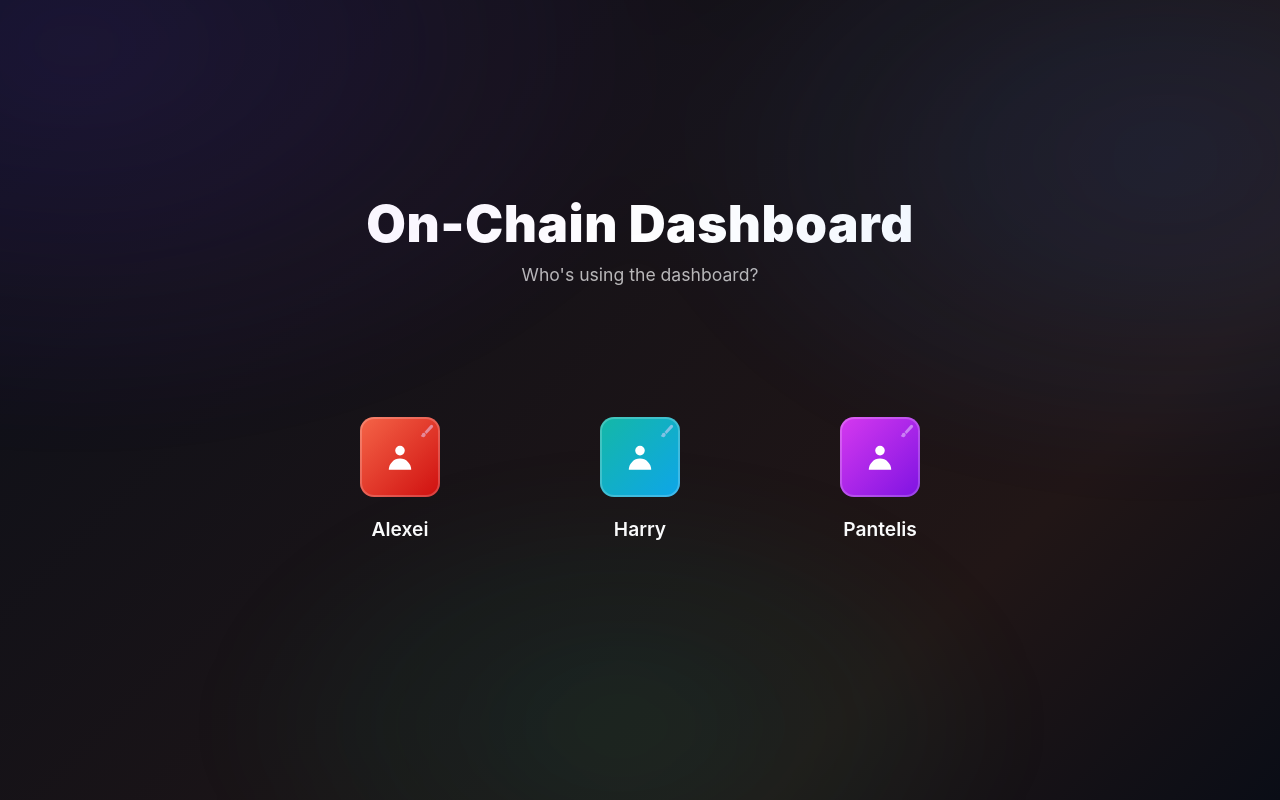
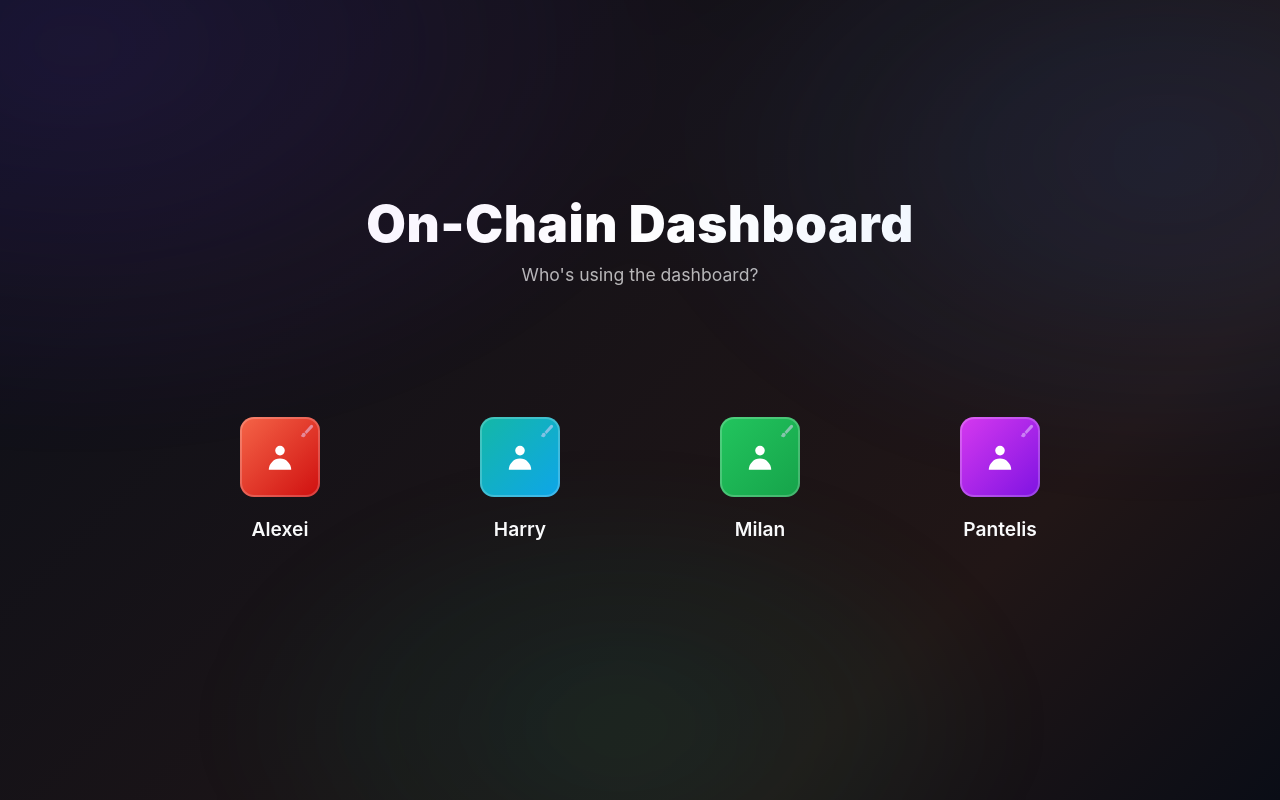
Before and after one commit to TehSN/ocd-project, a React (Create React App) app: page / in a window 1280 px wide. Built offline with nearby package versions, Linux system fonts and the light colour scheme.

Commit message:
Update TypeScript version in package-lock.json; enhance UserAuthModal styles with increased grid size and additional user; add new green gradient for user avatars.

```diff
--- a/src/components/UserAuthModal.css
+++ b/src/components/UserAuthModal.css
@@ -127,8 +127,9 @@
 }
 
 .startup-screen .users-grid {
-  max-width: 800px;
+  max-width: 1000px;
   margin: 20px auto;
+  grid-template-columns: repeat(4, 1fr);
 }
 
 .user-card {
--- a/src/components/UserAuthModal.js
+++ b/src/components/UserAuthModal.js
@@ -23,7 +23,7 @@ function UserAuthModal({ isOpen, onClose, onLogin, isDarkMode, allowClose = true
   const [openPaletteFor, setOpenPaletteFor] = useState(null);
 
   // Predefined user names as per requirements
-  const PREDEFINED_USERS = ['Alexei', 'Harry', 'Pantelis'];
+  const PREDEFINED_USERS = ['Alexei', 'Harry', 'Milan', 'Pantelis'];
 
   // Handle back navigation
   const handleBack = useCallback(() => {
@@ -83,6 +83,7 @@ function UserAuthModal({ isOpen, onClose, onLogin, isDarkMode, allowClose = true
     indigo: 'linear-gradient(135deg, #6366f1, #7c3aed)',
     blue: 'linear-gradient(135deg, #3b82f6, #60a5fa)',
     teal: 'linear-gradient(135deg, #14b8a6, #0ea5e9)',
+    green: 'linear-gradient(135deg, #22c55e, #16a34a)',
     amber: 'linear-gradient(135deg, #f59e0b, #fbbf24)',
     rose: 'linear-gradient(135deg, #f43f5e, #fb7185)',
     red: 'linear-gradient(135deg, #f56548,rgb(207, 15, 15))'
@@ -92,7 +93,8 @@ function UserAuthModal({ isOpen, onClose, onLogin, isDarkMode, allowClose = true
   const DEFAULT_AVATAR_BY_USER = {
     Alexei: 'red',
     Harry: 'teal',
-    Pantelis: 'purple'
+    Pantelis: 'purple',
+    Milan: 'green'
   };
 
   const getUserAvatarGradient = (username) => {
```
Also changed, not shown: 1 other file (tests, documents, lock files or other folders).
